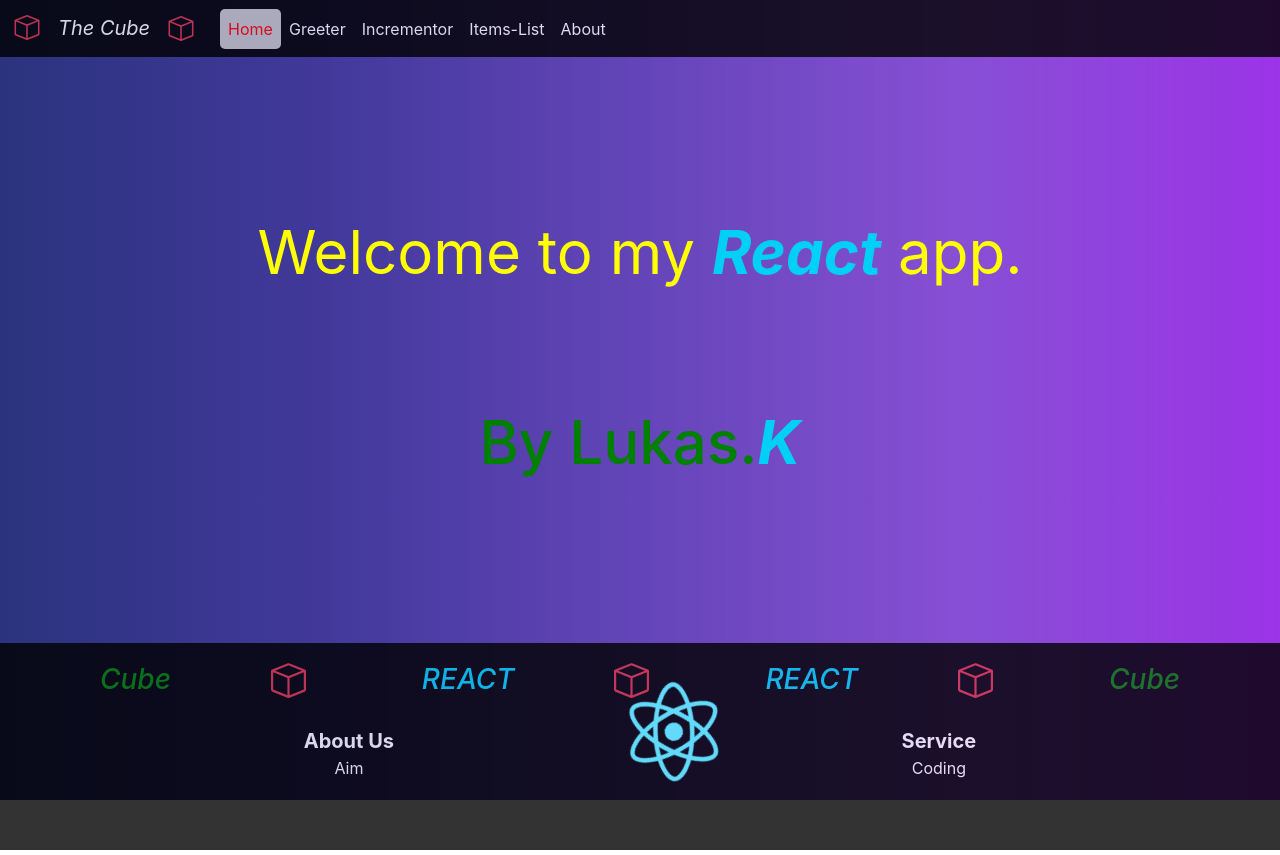
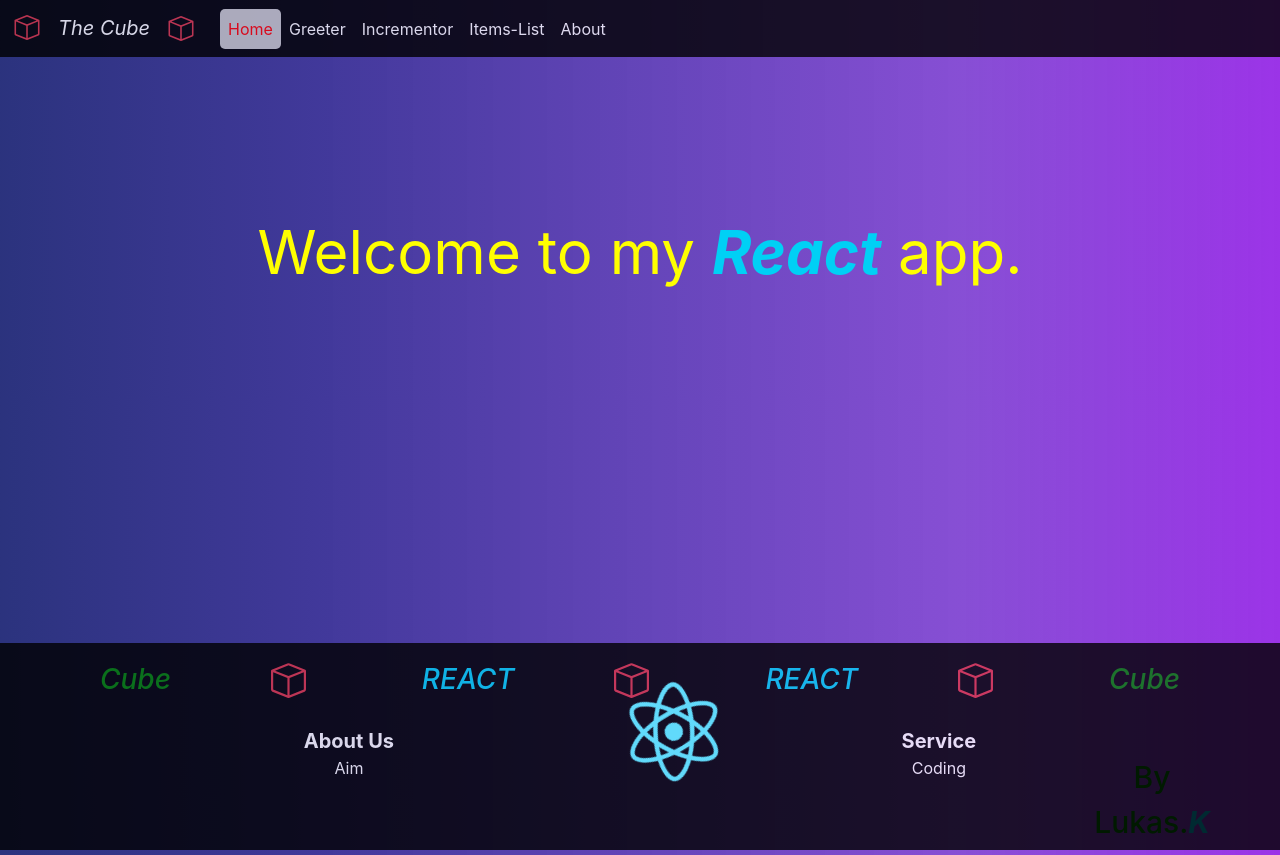
Before and after one commit to LukasC0D/project_react_app, a React (Create React App) app: page /#/ in a window 1280 px wide. Before the commit the page ends 800 px from the top, so only its background shows below. Built offline with nearby package versions, Linux system fonts and the light colour scheme.

Commit message:
//style update commit4///

```diff
--- a/src/Components/Home/Home.css
+++ b/src/Components/Home/Home.css
@@ -8,3 +8,9 @@
 .V{
      color: azure;
 }
+.floatName{
+     position: absolute;
+     top: 100%;
+     left:90%;
+     transform: translate(-50%, -50%);
+}
--- a/src/Components/Home/Home.js
+++ b/src/Components/Home/Home.js
@@ -18,14 +18,17 @@ const Home = () => {
         >React</i></strong> app.
           <br />
           <br />
+          <div className='floatName'>
             <p style={{
               color: "green",
               margin: "10px",
-            fontWeight: "500"
+              fontWeight: "500",
+              fontSize:"30px",
             }}
             >By Lukas.<strong style={{
               color: "rgb(0, 208, 245)"
             }}><i>K</i></strong></p>
+          </div>
 
 
         </div>
```
Also changed, not shown: 14 other files (tests, documents, lock files or other folders). Lines whose indentation alone changed are shown as unchanged.
